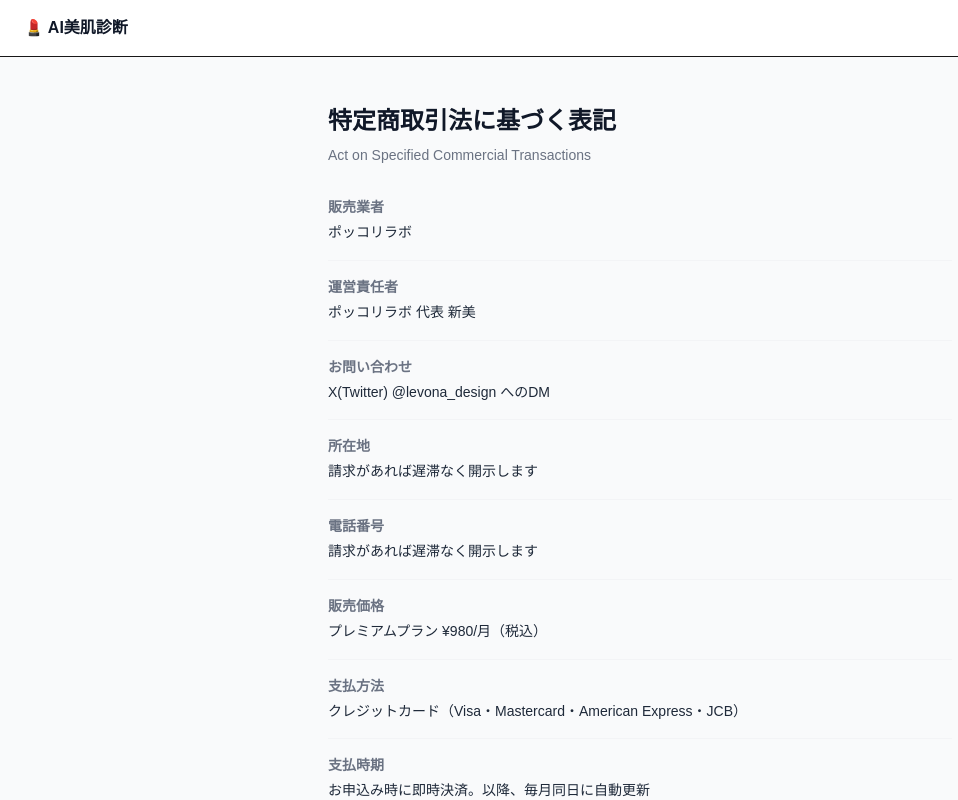
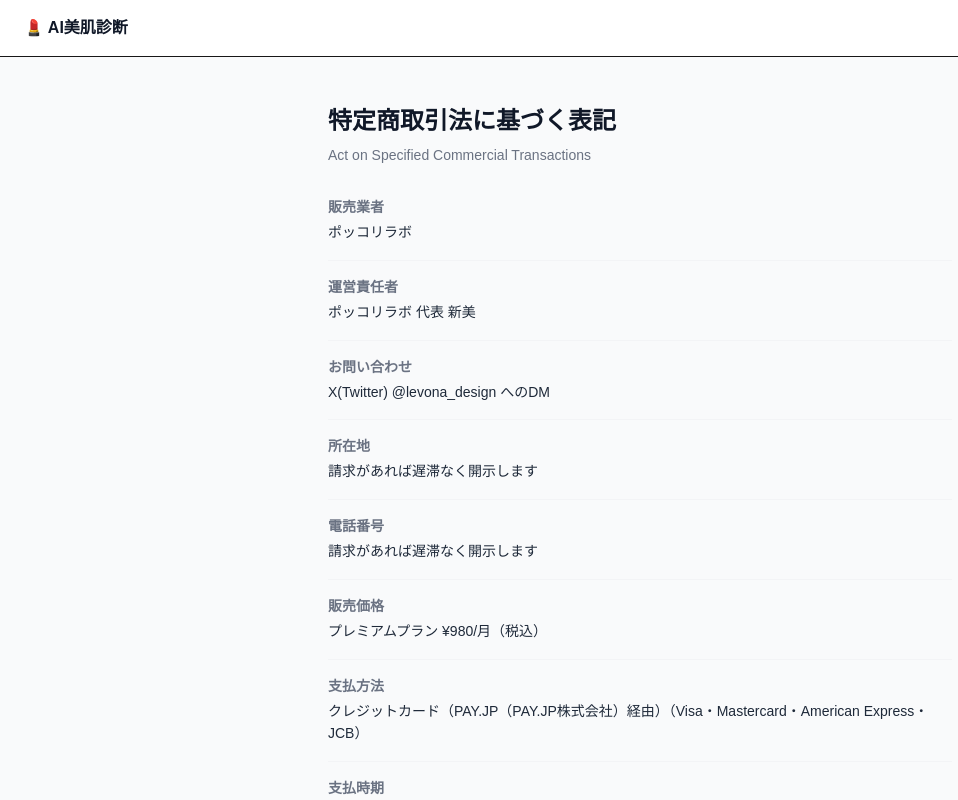
Before and after one commit to pokkori/hada-ai, a Next.js app: page /legal in a window 1280 px wide. Shown: the top 800 px of the page, without its empty margins (0-958 px from the left). Built offline with nearby package versions, Linux system fonts and the light colour scheme.

Commit message:
fix: add PAY.JP to legal page payment method

```diff
--- a/app/legal/page.tsx
+++ b/app/legal/page.tsx
@@ -7,7 +7,7 @@ const ITEMS = [
   { label: "所在地", value: "請求があれば遅滞なく開示します" },
   { label: "電話番号", value: "請求があれば遅滞なく開示します" },
   { label: "販売価格", value: "プレミアムプラン ¥980/月（税込）" },
-  { label: "支払方法", value: "クレジットカード（Visa・Mastercard・American Express・JCB）" },
+  { label: "支払方法", value: "クレジットカード（PAY.JP（PAY.JP株式会社）経由）（Visa・Mastercard・American Express・JCB）" },
   { label: "支払時期", value: "お申込み時に即時決済。以降、毎月同日に自動更新" },
   { label: "サービス提供時期", value: "決済完了後、即時ご利用いただけます" },
   { label: "返品・キャンセル", value: "デジタルコンテンツの性質上、決済完了後の返金は承っておりません。解約はいつでもマイページより行えます。解約後は次回更新日まで引き続きご利用いただけます" },
```
